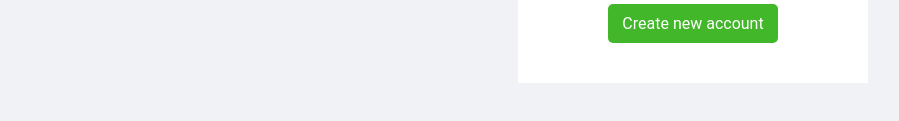
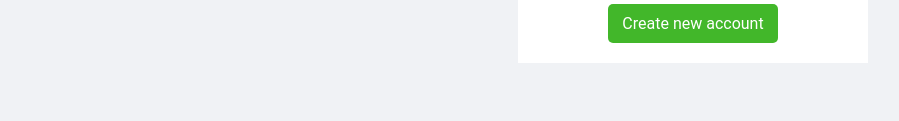
Before and after one commit to manchalli/Facebook-Login-page, a plain HTML site: page index.html in a window 1280 px wide. Shown: the part 407-528 px from the top of the page, without its empty margins (186-1085 px from the left). Drawn offline with Linux system fonts and the light colour scheme; files whose address does not match are found by name.

Commit message:
added image

```diff
--- a/style.css
+++ b/style.css
@@ -23,12 +23,11 @@ body{
 header{
     background-color: #FFFFFF;
     width: 350px;
-    height: 330px;
+    height: 310px;
     position: absolute;
     top: 20%;
     left: 55%;
-    border-color: black;
-    border-width: 10px;
+
 
 }
 .box input{
```
Also changed, not shown: assets/logo.svg (renamed from logo.svg).
